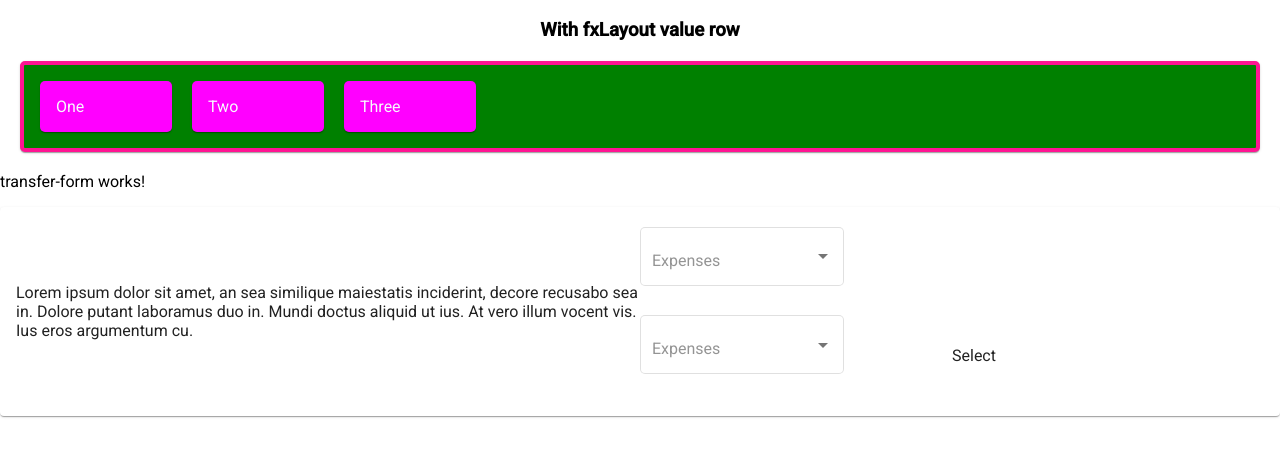
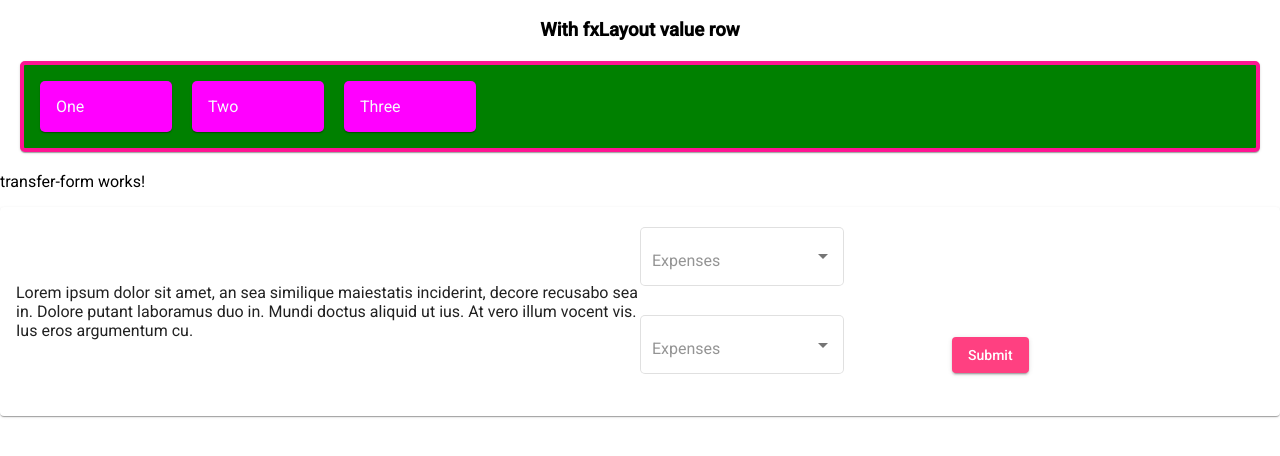
Before and after one commit to FoxGeoff/ListCopyGui, an Angular app: page / in a window 1280 px wide. Shown: the top 456 px of the page. Built offline with nearby package versions, Linux system fonts and the light colour scheme.

Commit message:
Set theme

```diff
--- a/src/app/transfer-form/transfer-form.component.css
+++ b/src/app/transfer-form/transfer-form.component.css
@@ -1,4 +1,3 @@
-@import '~@angular/material/prebuilt-themes/indigo-pink.css';
 
 body {
   font-family: Roboto, Arial, sans-serif;
--- a/src/app/transfer-form/transfer-form.component.html
+++ b/src/app/transfer-form/transfer-form.component.html
@@ -30,7 +30,7 @@
         </mat-form-field>
       </div>
       <div fxFlex>
-        Select
+        <button mat-raised-button color="accent">Submit</button>
       </div>
     </div>
   </div>
```
